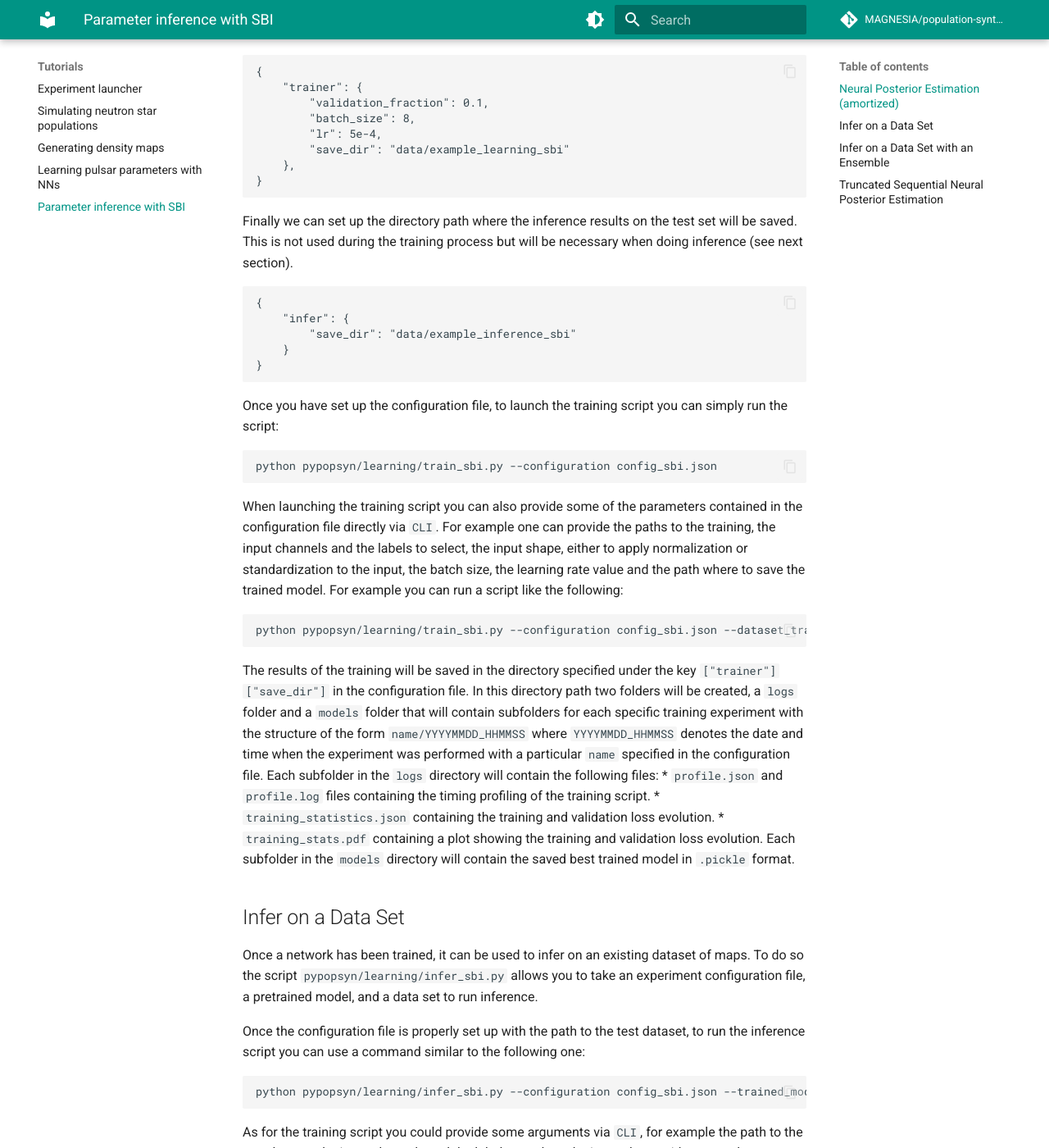
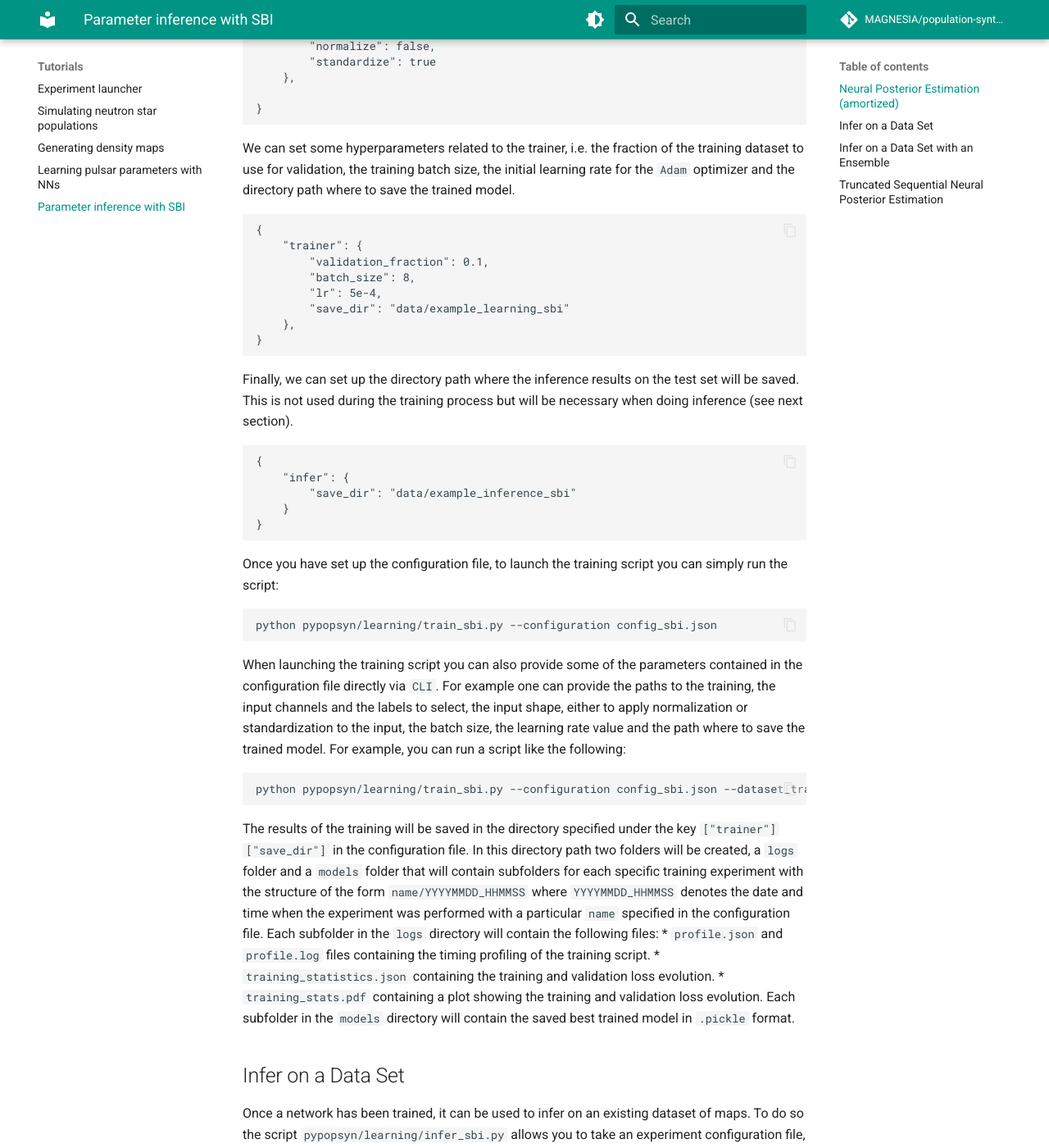
Before and after one commit to ice-csic-astroexotic/ML-Poppyns, an MkDocs documentation site: the page built from docs/tutorials/learning_tutorial_sbi.md, in a window 1280 px wide and 1400 px high, scrolled down 2944 px. Shown: the whole window at 82% size. Built offline with MkDocs 1.6.1 and Material for MkDocs 9.7.7, drawn with Linux system fonts in a browser that asks for light colours; formulas are drawn with MathJax 3; comment, search, counter and statistics services are not loaded; some of the changed text lies outside the part shown.

Commit message:
Adjusting text for clarity; Part I.

````diff
--- a/docs/tutorials/learning_tutorial_sbi.md
+++ b/docs/tutorials/learning_tutorial_sbi.md
@@ -34,7 +41,7 @@
 
 The first section we need to specify is the architecture of the embedding neural network.
 The embedding network is used to extract features from the input data and to compress them into a latent vector that will be passed to the density estimator.
-Since in this example we are using 2D maps as input for the sake of the example, we are using a convolutional nerual network (CNN) which is receiving an array with shape $32 \times 32$ with 3 different input channels and is giving a latent vector of size 32 containing a compressed representation of the input feature maps:
+Since in this example we are using 2D maps as input for the sake of the example, we are using a convolutional neural network (CNN) which is receiving an array with shape $32 \times 32$ with 3 different input channels and is giving a latent vector of size 32 containing a compressed representation of the input feature maps:
 ```commandline
 {
     "arch": {
@@ -122,7 +129,7 @@
 }
 ```
 
-Finally we can set up the directory path where the inference results on the test set will be saved.
+Finally, we can set up the directory path where the inference results on the test set will be saved.
 This is not used during the training process but will be necessary when doing inference (see next section).
 ```commandline
 {
@@ -139,7 +146,7 @@
 
 When launching the training script you can also provide some of the parameters contained in the configuration file directly via `CLI`.
 For example one can provide the paths to the training, the input channels and the labels to select, the input shape, either to apply normalization or standardization to the input, the batch size, the learning rate value and the path where to save the trained model.
-For example you can run a script like the following:
+For example, you can run a script like the following:
 ```commandline
 python pypopsyn/learning/train_sbi.py --configuration config_sbi.json --dataset_training data/example_generator_magrot/dataset_train.csv --dataset_statistics data/example_generator_magrot/statistics_train.json --filter_inputs 9 10 11 --filter_labels 12 13 --input_shape 3 32 32 --len_output_layer 32 --standardize 1 --batch_size 1 --lr 1e-5 --save_dir data/example_learning_sbi
 ```
````
Also changed, not shown: other parts of docs/tutorials/learning_tutorial_sbi.md (+8 -1 lines).
